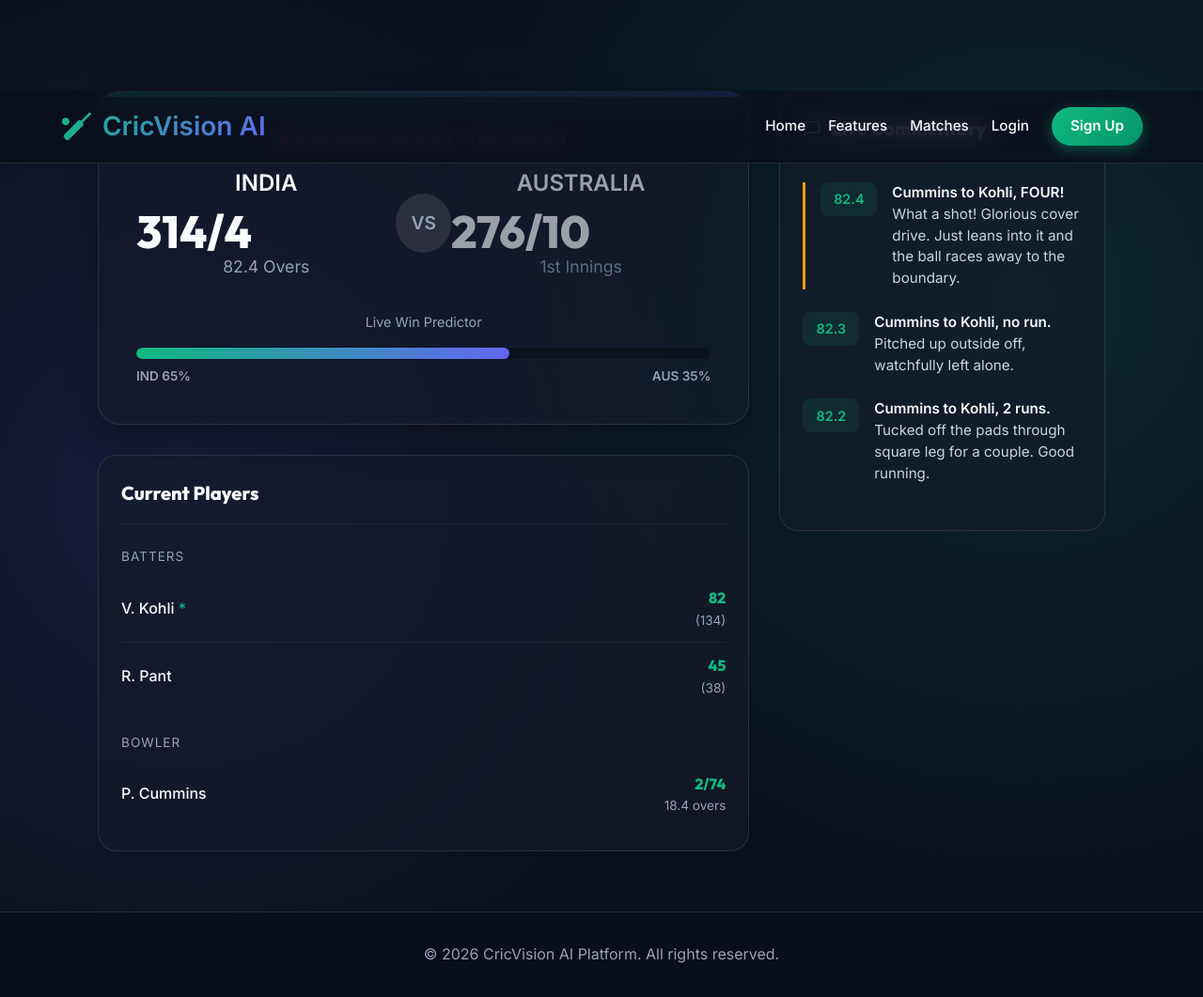
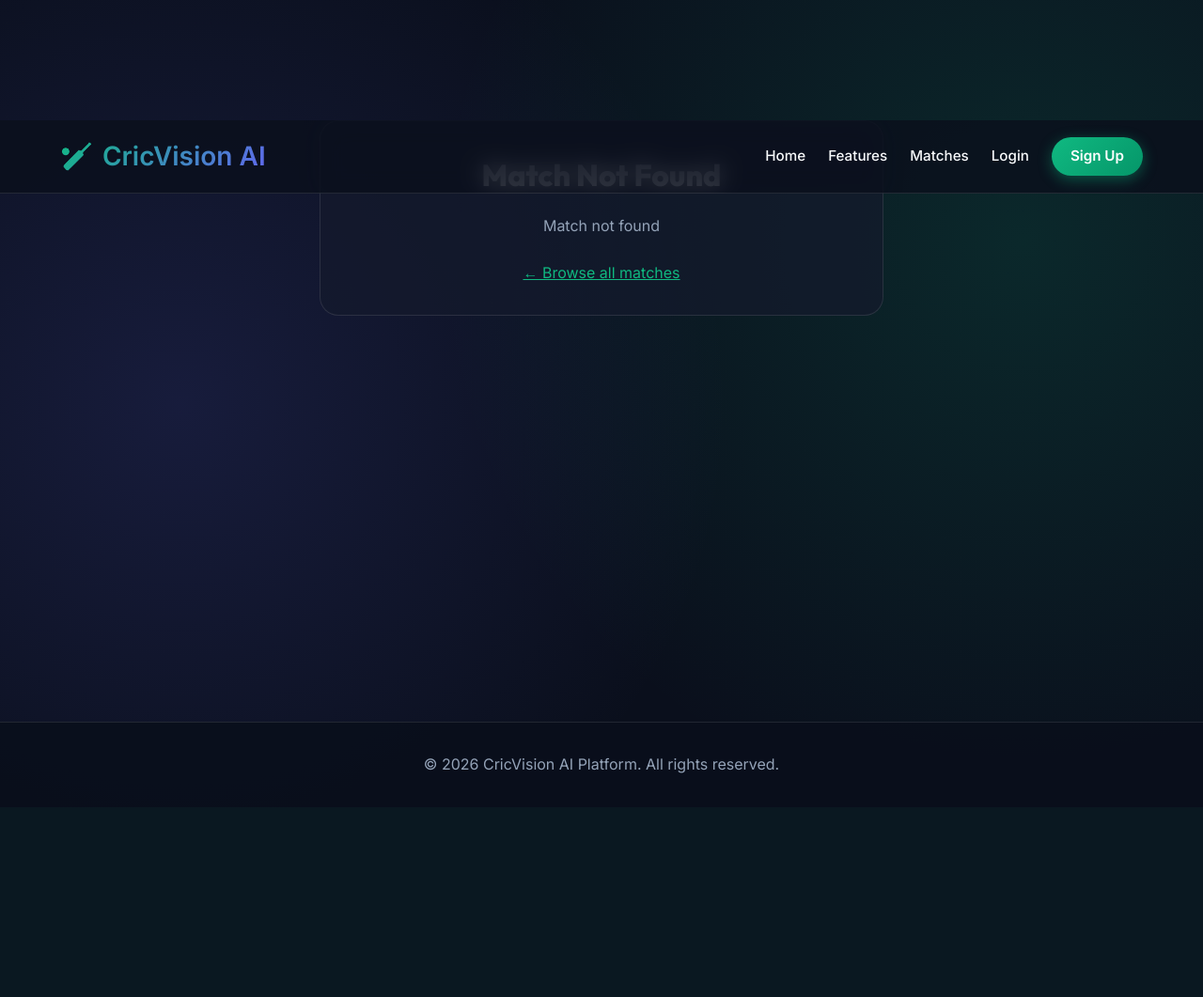
Before and after one commit to Yashparmar29/CricVision, a Flask app: page /match/1 in a window 1280 px wide. Shown: the whole page at 94% size. After the commit the page ends 823 px from the top, so only its background shows below. Run offline with Flask 3, Linux system fonts and the light colour scheme.

Commit message:
add initial match page

```diff
--- a/templates/match.html
+++ b/templates/match.html
@@ -1,6 +1,6 @@
 {% extends "base.html" %}
 
-{% block title %}Live Match Details | CricVision{% endblock %}
+{% block title %}{% if match %}{{ match.team1.name }} vs {{ match.team2.name }} - CricVision{% else %}Match Not Found{% endif %}{% endblock %}
 
 {% block extra_head %}
 <style>
@@ -237,34 +277,93 @@
         font-size: 0.85rem;
         color: var(--text-muted);
     }
+
+    .back-btn {
+        display: inline-flex;
+        align-items: center;
+        gap: 0.5rem;
+        padding: 0.5rem 1rem;
+        background: var(--bg-panel);
+        border: 1px solid var(--border-color);
+        border-radius: 50px;
+        color: var(--text-main);
+        text-decoration: none;
+        font-weight: 500;
+        margin-bottom: 1rem;
+        transition: all 0.3s ease;
+    }
+
+    .back-btn:hover {
+        border-color: var(--accent-primary);
+        background: rgba(16, 185, 129, 0.1);
+    }
+
+    .error-container {
+        max-width: 600px;
+        margin: 8rem auto;
+        text-align: center;
+        padding: 2rem;
+        background: var(--bg-panel);
+        border-radius: 20px;
+        border: 1px solid var(--border-color);
+    }
+
+    .error-container h2 {
+        font-size: 2rem;
+        margin-bottom: 1rem;
+    }
+
+    .error-container p {
+        color: var(--text-muted);
+        margin-bottom: 1.5rem;
+    }
+
+    .error-container a {
+        color: var(--accent-primary);
+    }
 </style>
 {% endblock %}
 
 {% block content %}
+{% if match %}
 <div class="match-center">
     <div class="main-panel">
+        <a href="{{ url_for('matches') }}" class="back-btn">
+            ← Back to Matches
+        </a>
+
         <div class="score-banner">
+            <span class="match-type-badge">{{ match.match_type }}</span>
+
             <div class="live-indicator" style="margin-bottom: 1rem; justify-content: center;">
-                <span
-                    style="display:inline-block; width:8px; height:8px; background:#ef4444; border-radius:50%; box-shadow: 0 0 8px #ef4444;"></span>
-                LIVE MATCH CENTER - TEST MATCH
+                <span style="display:inline-block; width:8px; height:8px; background:#ef4444; border-radius:50%; box-shadow: 0 0 8px #ef4444;"></span>
+                LIVE MATCH CENTER
             </div>
 
             <div class="teams-container">
                 <div class="team-block" id="team1-block">
-                    <div class="team-name">INDIA</div>
-                    <div class="team-score" id="team1-score">314/4</div>
-                    <div class="team-overs" id="team1-overs">82.4 Overs</div>
+                    <div class="team-flag" id="team1-flag" style="background: {{ match.team1.flag }};">
+                        {{ match.team1.short }}
+                    </div>
+                    <div class="team-name" id="team1-name">{{ match.team1.name }}</div>
+                    <div class="team-score" id="team1-score">{{ match.team1.score }}</div>
+                    <div class="team-overs" id="team1-overs">{{ match.team1.overs }} Overs</div>
                 </div>
 
                 <div class="vs-badge">VS</div>
 
-                <div class="team-block" style="opacity: 0.6;">
-                    <div class="team-name">AUSTRALIA</div>
-                    <div class="team-score">276/10</div>
-                    <div class="team-overs">1st Innings</div>
+                <div class="team-block" id="team2-block">
+                    <div class="team-flag" id="team2-flag" style="background: {{ match.team2.flag }};">
+                        {{ match.team2.short }}
+                    </div>
+                    <div class="team-name" id="team2-name">{{ match.team2.name }}</div>
+                    <div class="team-score" id="team2-score">{{ match.team2.score }}</div>
+                    <div class="team-overs" id="team2-overs">{{ match.team2.overs }} Overs</div>
                 </div>
             </div>
+
+            <div class="match-status" id="match-status">{{ match.status }}</div>
+            <div class="match-venue">{{ match.venue }}</div>
 
             <div style="margin-top: 2rem;">
                 <div style="font-size: 0.9rem; margin-bottom: 0.5rem; color: var(--text-muted); text-align: center;">
@@ -273,8 +372,8 @@
                     <div class="prob-bar" id="prob-bar"></div>
                 </div>
                 <div class="prob-labels">
-                    <span id="prob-t1">IND 65%</span>
-                    <span id="prob-t2">AUS 35%</span>
+                    <span id="prob-t1">{{ match.team1.short }} 65%</span>
+                    <span id="prob-t2">{{ match.team2.short }} 35%</span>
                 </div>
             </div>
         </div>
@@ -282,34 +381,32 @@
         <div class="players-status">
             <h3 class="section-head">Current Players</h3>
             <div style="margin-bottom: 1rem;">
-                <div
-                    style="font-size: 0.85rem; color: var(--text-muted); margin-bottom: 0.5rem; text-transform: uppercase; letter-spacing: 1px;">
+                <div style="font-size: 0.85rem; color: var(--text-muted); margin-bottom: 0.5rem; text-transform: uppercase; letter-spacing: 1px;">
                     Batters</div>
                 <div class="player-row">
-                    <div class="p-name">V. Kohli <span style="color:var(--accent-primary)">*</span></div>
+                    <div class="p-name" id="bat1-name">Player 1 <span style="color:var(--accent-primary)">*</span></div>
                     <div style="text-align: right;">
-                        <span class="p-score" id="bat1-score">82</span>
-                        <div class="p-detail" id="bat1-balls">(134)</div>
+                        <span class="p-score" id="bat1-score">0</span>
+                        <div class="p-detail" id="bat1-balls">(0)</div>
                     </div>
                 </div>
                 <div class="player-row">
-                    <div class="p-name">R. Pant</div>
+                    <div class="p-name" id="bat2-name">Player 2</div>
                     <div style="text-align: right;">
-                        <span class="p-score" id="bat2-score">45</span>
-                        <div class="p-detail" id="bat2-balls">(38)</div>
+                        <span class="p-score" id="bat2-score">0</span>
+                        <div class="p-detail" id="bat2-balls">(0)</div>
                     </div>
                 </div>
             </div>
 
             <div style="margin-top: 1.5rem;">
-                <div
-                    style="font-size: 0.85rem; color: var(--text-muted); margin-bottom: 0.5rem; text-transform: uppercase; letter-spacing: 1px;">
+                <div style="font-size: 0.85rem; color: var(--text-muted); margin-bottom: 0.5rem; text-transform: uppercase; letter-spacing: 1px;">
                     Bowler</div>
                 <div class="player-row">
-                    <div class="p-name">P. Cummins</div>
+                    <div class="p-name" id="bowl-name">Bowler</div>
                     <div style="text-align: right;">
-                        <span class="p-score" id="bowl-figs">2/74</span>
-                        <div class="p-detail" id="bowl-overs">18.4 overs</div>
+                        <span class="p-score" id="bowl-figs">0/0</span>
+                        <div class="p-detail" id="bowl-overs">0 overs</div>
                     </div>
                 </div>
             </div>
@@ -326,44 +423,38 @@
             </h3>
 
             <div id="comments-container">
-                <div class="comment-item event-boundary">
-                    <div class="over-badge">82.4</div>
-                    <div class="comment-text">
-                        <strong>Cummins to Kohli, FOUR!</strong> What a shot! Glorious cover drive. Just leans into it
-                        and the ball races away to the boundary.
-                    </div>
-                </div>
-                <div class="comment-item">
-                    <div class="over-badge">82.3</div>
-                    <div class="comment-text">
-                        <strong>Cummins to Kohli, no run.</strong> Pitched up outside off, watchfully left alone.
-                    </div>
-                </div>
-                <div class="comment-item">
-                    <div class="over-badge">82.2</div>
-                    <div class="comment-text">
-                        <strong>Cummins to Kohli, 2 runs.</strong> Tucked off the pads through square leg for a couple.
-                        Good running.
-                    </div>
-                </div>
+                <!-- Comments will be added dynamically -->
             </div>
         </div>
     </div>
 </div>
+{% else %}
+<div class="error-container">
+    <h2>Match Not Found</h2>
+    <p>{{ error or "The match you're looking for doesn't exist or has been removed." }}</p>
+    <a href="{{ url_for('matches') }}">← Browse all matches</a>
+</div>
+{% endif %}
+{% endblock %}
 
+{% block scripts %}
+{% if match %}
 <script>
+    // Match data from server
+    const matchData = {{ match | tojson }};
+
     document.addEventListener("DOMContentLoaded", function () {
-        // State variables
-        let totalRuns = 314;
-        let wickets = 4;
-        let overs = 82.4;
-        let bat1Runs = 82;
-        let bat1Balls = 134;
-        let bat2Runs = 45;
-        let bat2Balls = 38;
-        let bowlerRunsEscaped = 74;
+        // State variables - initialize from match data
+        let totalRuns = parseInt("{{ match.team1.score }}".split('/')[0]) || 0;
+        let wickets = parseInt("{{ match.team1.score }}".split('/')[1]) || 0;
+        let overs = parseFloat("{{ match.team1.overs }}") || 0;
+        let bat1Runs = 0;
+        let bat1Balls = 0;
+        let bat2Runs = 0;
+        let bat2Balls = 0;
+        let bowlerRunsEscaped = 0;
 
-        let strikeFlag = 1; // 1 for bat1, 2 for bat2
+        let strikeFlag = 1;
 
         const possibleEvents = [
             { runs: 0, text: "Solid defense. No run.", type: "dot" },
@@ -392,12 +483,14 @@
         const probBar = document.getElementById("prob-bar");
         const probT1 = document.getElementById("prob-t1");
         const probT2 = document.getElementById("prob-t2");
+        const matchStatusEl = document.getElementById("match-status");
 
         let probValue = 65;
+        const team1Short = "{{ match.team1.short }}";
+        const team2Short = "{{ match.team2.short }}";
 
         // Simulator loop
         setInterval(() => {
-            // Update Over Count
             let balls = parseFloat((overs % 1).toFixed(1));
             let overInt = Math.floor(overs);
             balls += 0.1;
@@ -440,11 +531,10 @@
             if (balls >= 0.6) {
                 balls = 0;
                 overInt += 1;
-                strikeFlag = strikeFlag === 1 ? 2 : 1; // Swap strike at end of over
+                strikeFlag = strikeFlag === 1 ? 2 : 1;
             }
             overs = overInt + balls;
 
-            // DOM Updates
             scoreEl.innerText = `${totalRuns}/${wickets}`;
             scoreEl.classList.add("highlight-update");
             setTimeout(() => scoreEl.classList.remove("highlight-update"), 500);
@@ -461,29 +551,28 @@
             let bowlerTotal = 18 + bowlerBalls;
             bowlerOversEl.innerText = `${bowlerTotal.toFixed(1)} overs`;
 
-            // Fluctuating Win Prob
-            let probShift = (Math.random() * 4) - 2; // -2 to +2 shift
+            let probShift = (Math.random() * 4) - 2;
             if (runsScored >= 4) probShift += 2;
             if (isWicket) probShift -= 5;
 
             probValue = Math.max(10, Math.min(90, probValue + probShift));
             probBar.style.width = `${probValue}%`;
-            probT1.innerText = `IND ${Math.round(probValue)}%`;
-            probT2.innerText = `AUS ${Math.round(100 - probValue)}%`;
+            probT1.innerText = `${team1Short} ${Math.round(probValue)}%`;
+            probT2.innerText = `${team2Short} ${Math.round(100 - probValue)}%`;
 
-            // Commentary Update
-            const batterName = strikeFlag === 1 ? "Kohli" : "Pant";
+            const batterName = strikeFlag === 1 ? "Player 1" : "Player 2";
             const commentHTML = `
                 <div class="comment-item ${event.class || ''}">
                     <div class="over-badge">${overs.toFixed(1)}</div>
                     <div class="comment-text">
-                        <strong>Cummins to ${batterName}, ${runsScored || (isWicket ? 'OUT' : 'no run')}.</strong> ${event.text}
+                        <strong>Bowler to ${batterName}, ${runsScored || (isWicket ? 'OUT' : 'no run')}.</strong> ${event.text}
                     </div>
                 </div>
             `;
             commentsContainer.insertAdjacentHTML('afterbegin', commentHTML);
 
-        }, 4500); // 4.5 seconds per ball
+        }, 4500);
     });
 </script>
+{% endif %}
 {% endblock %}
```
Also changed, not shown: other parts of templates/match.html (+43 -5 lines), TODO.md (added, +21 -0 lines).
